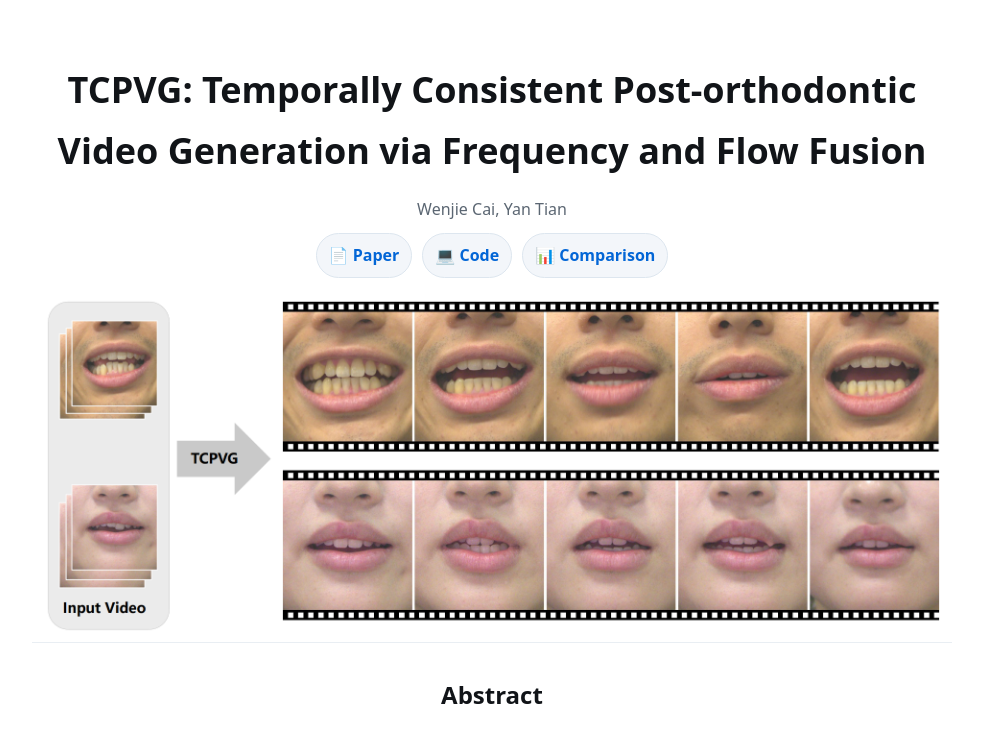
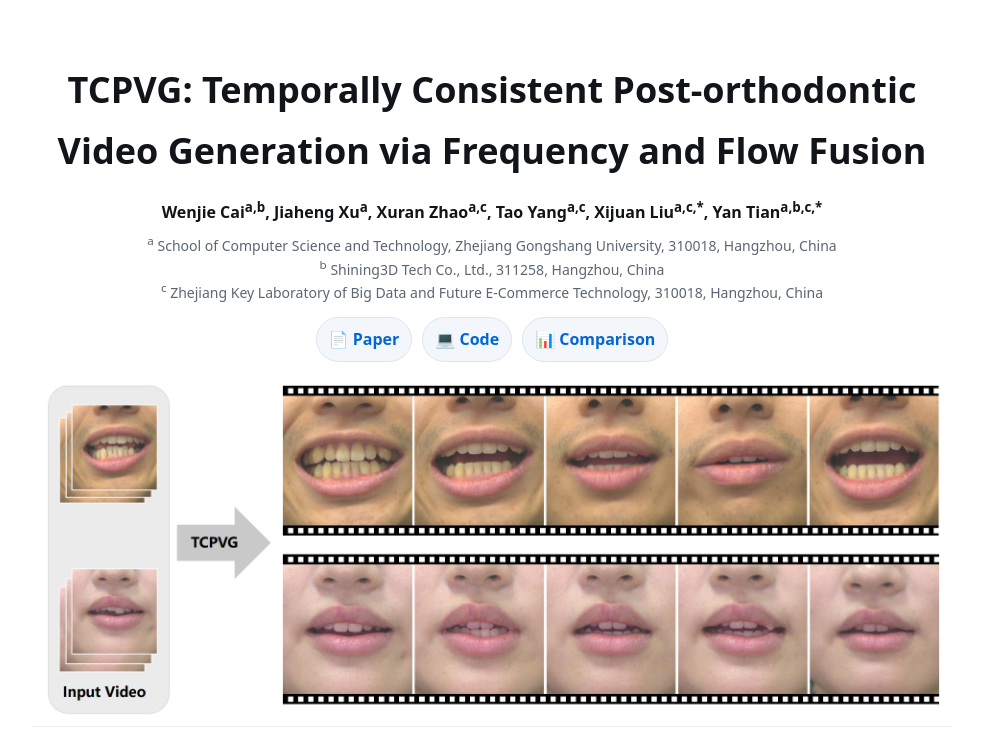
Before and after one commit to caixiaojie423/TCPVG.github.io, a plain HTML site: page index.html in a window 1280 px wide. Shown: the top 731 px of the page, without its empty margins (148-1131 px from the left). Drawn offline with Linux system fonts and the light colour scheme.

Commit message:
update author

```diff
--- a/index.html
+++ b/index.html
@@ -18,6 +18,7 @@
   h1{font-size:clamp(26px,4vw,36px);margin:.2em 0 .4em}
   .authors{margin:.4em 0;color:var(--muted)}
   .authors a{color:inherit}
+  .author-names{font-weight:700;color:var(--text)}
   .venue{margin:.3em 0 1em;font-weight:600;color:#666}
   .badges{display:flex;gap:10px;flex-wrap:wrap;justify-content:center;margin:10px 0 16px}
   .badge{display:inline-flex;align-items:center;gap:6px;padding:8px 12px;border-radius:999px;background:var(--chip);border:1px solid var(--chipbd);font-weight:600}
@@ -86,8 +87,12 @@
     <header>
       <h1>TCPVG: Temporally Consistent Post-orthodontic Video Generation via Frequency and Flow Fusion</h1>
       <div class="authors">
-        <a href="#">Wenjie Cai</a>, <a href="#">Yan Tian</a><br>
-        <span class="venue"></span>
+        <span class="author-names">Wenjie Cai<sup>a,b</sup>, Jiaheng Xu<sup>a</sup>, Xuran Zhao<sup>a,c</sup>, Tao Yang<sup>a,c</sup>, Xijuan Liu<sup>a,c,*</sup>, Yan Tian<sup>a,b,c,*</sup></span><br>
+        <span style="display:inline-block;margin-top:6px;font-size:14px;line-height:1.5;">
+          <span><sup>a</sup> School of Computer Science and Technology, Zhejiang Gongshang University, 310018, Hangzhou, China</span><br>
+          <span><sup>b</sup> Shining3D Tech Co., Ltd., 311258, Hangzhou, China</span><br>
+          <span><sup>c</sup> Zhejiang Key Laboratory of Big Data and Future E-Commerce Technology, 310018, Hangzhou, China</span>
+        </span>
       </div>
       <div class="badges">
         <a class="badge" href="#" target="_blank" rel="noopener">📄 Paper</a>
@@ -125,6 +130,10 @@ To address these challenges, we propose the Temporally Consistent Post-orthodont
     <section id="comparison">
       <h2>Comparison with Other Methods</h2>
       <div class="center">
+        <p style="text-align:center;color:var(--muted);margin-bottom:20px">
+          我们将 TCPVG 与其他方法进行对比，展示不同方法的生成效果。
+        </p>
+
         <!-- 对比示例 1 -->
         <div class="comparison-group">
           <h3 style="font-size:18px;margin:24px 0 12px;text-align:center">Case 1</h3>
```
Also changed, not shown: assets/pipeline.png.
